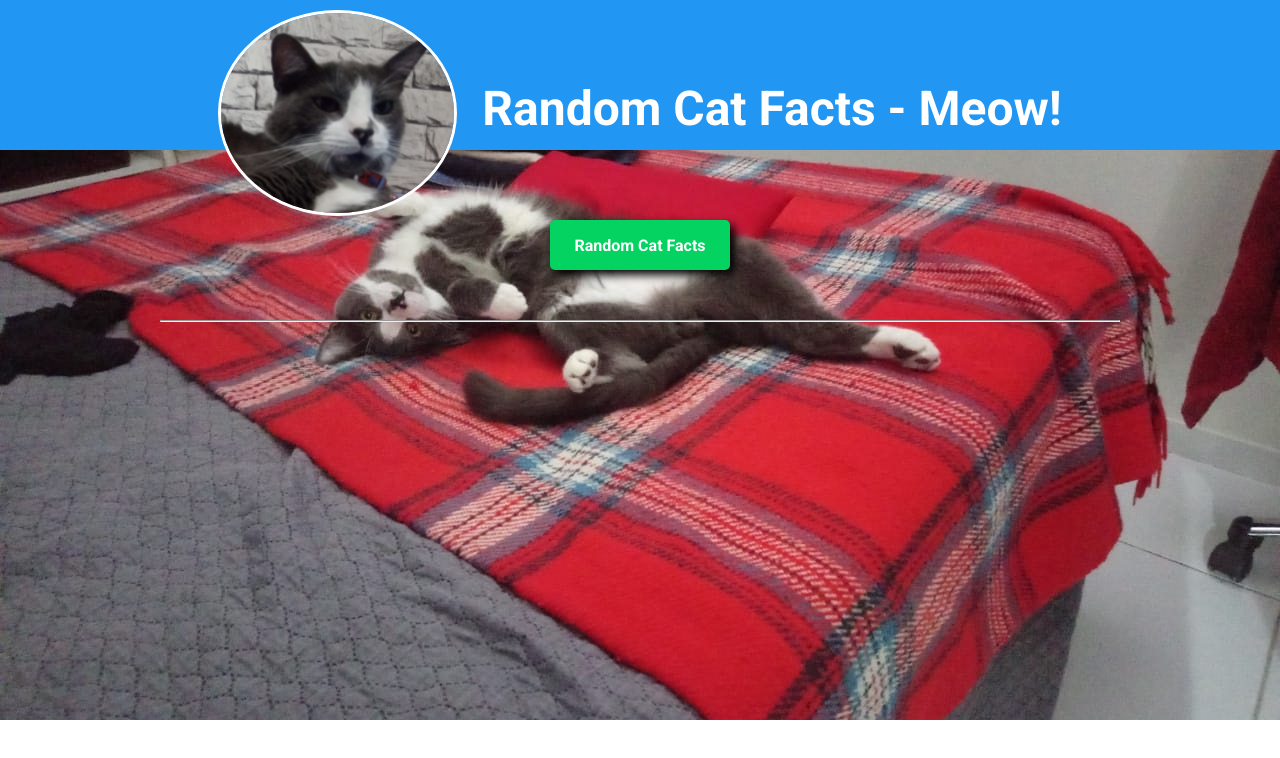
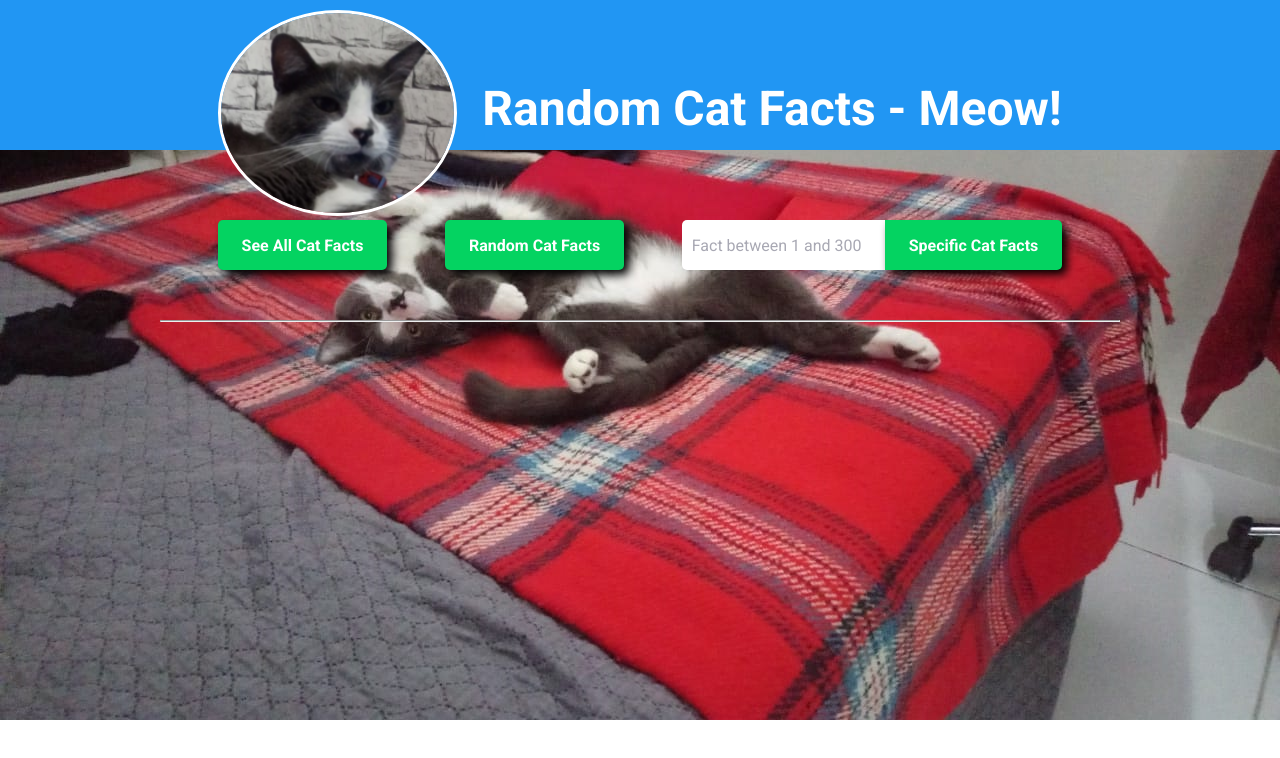
Before and after one commit to yargo11/NYT-APIs, a React (Create React App) app: page / in a window 1280 px wide. Shown: the top 758 px of the page. Built offline with nearby package versions, Linux system fonts and the light colour scheme.

Commit message:
Now with AllCatsFacts and author name

```diff
--- a/src/pages/CatFactsAll/index.tsx
+++ b/src/pages/CatFactsAll/index.tsx
@@ -1,18 +1,18 @@
 import React, { useState, useEffect } from 'react';
+import { useHistory, Link } from 'react-router-dom';
 import { api3 } from '../../services/api';
 import CatIcon from '../../assets/CatIcon.png';
 
-import { Title, Header, Body, Form, Copyright } from './styles';
+import { Title, Header, Body, Form, CatFact } from './styles';
 
 interface Fact {
   _id: string;
-  _v: string;
   text: string;
 }
 
 const CatFactsAll: React.FC = () => {
   const [cats, setCats] = useState<Fact[]>([]);
-  const allCatsId = [''];
+  const history = useHistory();
 
   useEffect(() => {
     loadCats();
@@ -21,12 +21,12 @@ const CatFactsAll: React.FC = () => {
   const loadCats = async () => {
     const response = await api3.get('/facts');
 
-    setCats(response.data.all);
+    setCats(response.data);
   };
 
-  cats.map(gatos => allCatsId.push(gatos._id));
-
-  // console.log(allCatsId);
+  function handleClick() {
+    history.push('/');
+  }
 
   return (
     <>
@@ -37,30 +37,26 @@ const CatFactsAll: React.FC = () => {
         </div>
       </Header>
       <Body>
-        {/* <Form onSubmit={handleSearchBook}> */}
         <Form>
-          <input
-            // value={searchBook}
-            // onChange={e => setSearchBook(e.target.value)}
-            placeholder="Pesquise aqui pelo livro"
-          />
-          <button type="submit">Pesquisar</button>
+          <button type="button" onClick={handleClick}>
+            Voltar
+          </button>
         </Form>
-        <Copyright>
-          <strong>
-            Using a combination of Node.js, Angular, and Tasker, this app will
-            combine APIs and Services from the web to do just one thing… send
-            cat facts.
-          </strong>
-        </Copyright>
-        {cats.map(gatos => (
-          <div key={gatos._id}>
-            <p>{gatos._id}</p>
-            <br />
-          </div>
-        ))}
-
-        {/* {greet(cats)} */}
+        <>
+          {cats
+            .map(gatos => (
+              <Link
+                key={gatos._id}
+                to={{ pathname: `/catfactswithid/?id=${gatos._id}` }}
+              >
+                <CatFact>
+                  <p>{gatos.text}</p>
+                  <br />
+                </CatFact>
+              </Link>
+            ))
+            .reverse()}
+        </>
         <hr />
       </Body>
     </>
--- a/src/pages/CatFactsAll/styles.ts
+++ b/src/pages/CatFactsAll/styles.ts
@@ -23,9 +23,19 @@ export const Header = styled.div`
 export const Body = styled.div`
   max-width: 960px;
   margin: auto;
-  background: lightgray;
+
+  div {
+    display: flex;
+    flex-direction: row;
+    flex-wrap: wrap;
+  }
+
   hr {
     margin-bottom: 20px;
+  }
+
+  a {
+    text-decoration: none;
   }
 `;
 
@@ -36,44 +46,22 @@ export const Title = styled.h1`
   align-items: center;
 `;
 
-export const Copyright = styled.div`
-  max-width: 850px;
-  margin: auto;
-  margin-top: 20px;
-  margin-bottom: 5px;
-  color: darkgray;
-
-  display: flex;
-  place-content: space-between;
-`;
-
 export const Form = styled.form`
   margin-top: 70px;
   margin-bottom: 50px;
-  max-width: 960px;
-  box-shadow: 5px 5px 10px black;
+  /* max-width: 60px; */
 
   display: flex;
-
-  input {
-    padding: 10px;
-    flex: 1;
-    height: 50px;
-    border: 0;
-    border-radius: 5px 0 0 5px;
-    color: #3a3a3a;
-
-    &::placeholder {
-      color: #a8a8b3;
-    }
-  }
+  justify-content: center;
 
   button {
     padding: 0px 24px;
     height: 50px;
     background: #04d361;
     border: 0;
-    border-radius: 0 5px 5px 0;
+    box-shadow: 5px 5px 10px black;
+    border-radius: 5px;
+    cursor: pointer;
     color: #fff;
     font-weight: bold;
     transition: background-color 0.2s;
@@ -119,3 +107,26 @@ export const Books = styled.div`
     }
   }
 `;
+
+export const CatFact = styled.div`
+  max-width: 960px;
+  display: flex;
+  justify-content: center;
+  align-items: center;
+  color: #fff;
+
+  background: #70b7f0;
+  padding: 10px;
+  margin: 10px;
+  border-radius: 10px;
+
+  transition: transform 0.2s;
+
+  p {
+    text-align: center;
+  }
+
+  &:hover {
+    transform: translateX(10px);
+  }
+`;
--- a/src/pages/CatFactsWithID/index.tsx
+++ b/src/pages/CatFactsWithID/index.tsx
@@ -9,8 +9,13 @@ interface Fact {
   _id: string;
   createdAt: string;
   updatedAt: string;
-  user: string;
   text: string;
+  user: {
+    name: {
+      first: string;
+      last: string;
+    };
+  };
 }
 
 const CatFactsWithID: React.FC = () => {
@@ -18,9 +23,16 @@ const CatFactsWithID: React.FC = () => {
     _id: '',
     createdAt: '',
     updatedAt: '',
-    user: '',
+    user: {
+      name: {
+        first: '',
+        last: '',
+      },
+    },
     text: '',
   });
+
+  const history = useHistory();
 
   useEffect(() => {
     loadCats();
@@ -37,8 +49,6 @@ const CatFactsWithID: React.FC = () => {
   };
 
   const { text, _id, createdAt, updatedAt, user } = cats;
-
-  const history = useHistory();
 
   function handleClick() {
     history.push('/');
@@ -75,8 +85,10 @@ const CatFactsWithID: React.FC = () => {
           {updatedAt}
         </p>
         <p>
-          <strong>ID User: </strong>
-          {user}
+          <strong>User Name: </strong>
+          {user.name.first}
+          {'  '}
+          {user.name.last}
         </p>
         <hr />
       </Body>
--- a/src/pages/CatFactsWithID/styles.ts
+++ b/src/pages/CatFactsWithID/styles.ts
@@ -45,17 +45,6 @@ export const Title = styled.h1`
   align-items: center;
 `;
 
-export const Copyright = styled.div`
-  max-width: 850px;
-  margin: auto;
-  margin-top: 20px;
-  margin-bottom: 5px;
-  color: darkgray;
-
-  display: flex;
-  place-content: space-between;
-`;
-
 export const Form = styled.form`
   margin-top: 70px;
   margin-bottom: 50px;
--- a/src/pages/Dashboard/index.tsx
+++ b/src/pages/Dashboard/index.tsx
@@ -1,5 +1,5 @@
 import React, { useState, FormEvent } from 'react';
-import { Link } from 'react-router-dom';
+import { Link, useHistory } from 'react-router-dom';
 import { api3 } from '../../services/api';
 import tomtom3 from '../../assets/tomtom3.png';
 
@@ -13,13 +13,16 @@ interface Fact {
 
 const Dashboard: React.FC = () => {
   const [cats, setCats] = useState<Fact[]>([]);
+  const [searchFacts, setSearchFacts] = useState();
+
+  const history = useHistory();
 
   async function addRandomCatFact(
     event: FormEvent<HTMLFormElement>,
   ): Promise<void> {
     event.preventDefault();
 
-    if (cats.length >= 2) {
+    if (cats.length >= 5) {
       cats.shift();
     }
 
@@ -39,16 +42,30 @@ const Dashboard: React.FC = () => {
         </div>
       </Header>
       <Body>
-        {/* <Form onSubmit={handleSearchBook}> */}
-        <Form onSubmit={addRandomCatFact}>
-          <button type="submit">Random Cat Facts</button>
-        </Form>
-        {/* <Copyright>
-          <strong>
-            Copyright (c) 2020 The New York Times Company. All Rights Reserved.
-          </strong>
-          <strong>Results Found: 59</strong>
-        </Copyright> */}
+        <div>
+          {/* <Form onSubmit={handleSearchBook}> */}
+          <Form>
+            <button
+              onClick={() => {
+                history.push(`/catfactsall`);
+              }}
+              type="submit"
+            >
+              See All Cat Facts
+            </button>
+          </Form>
+          <Form onSubmit={addRandomCatFact}>
+            <button type="submit">Random Cat Facts</button>
+          </Form>
+          <Form onSubmit={addRandomCatFact}>
+            <input
+              // value={searchBook}
+              // onChange={e => setSearchBook(e.target.value)}
+              placeholder="Fact between 1 and 300"
+            />
+            <button type="submit">Specific Cat Facts</button>
+          </Form>
+        </div>
         <>
           {cats
             .map(gatos => (
--- a/src/pages/Dashboard/styles.ts
+++ b/src/pages/Dashboard/styles.ts
@@ -26,6 +26,14 @@ export const Header = styled.div`
 export const Body = styled.div`
   max-width: 960px;
   margin: auto;
+
+  div {
+    display: flex;
+    flex-direction: row;
+    flex-wrap: wrap;
+
+    justify-content: space-evenly;
+  }
 
   hr {
     margin-bottom: 20px;
@@ -78,6 +86,23 @@ export const Form = styled.form`
       background: ${shade(0.2, '#04d361')};
     }
   }
+
+  input {
+    padding: 10px;
+    flex: 1;
+    height: 50px;
+    border: 0;
+    border-radius: 5px 0 0 5px;
+    color: #3a3a3a;
+
+    &::placeholder {
+      color: #a8a8b3;
+    }
+  }
+
+  input + button {
+    border-radius: 0px 5px 5px 0px;
+  }
 `;
 
 export const CatFact = styled.div`
@@ -85,13 +110,20 @@ export const CatFact = styled.div`
   display: flex;
   justify-content: center;
   align-items: center;
+  color: #fff;
 
-  background: #d3d3d3;
+  background: #70b7f0;
   padding: 10px;
   margin: 10px;
   border-radius: 10px;
 
+  transition: transform 0.2s;
+
   p {
     text-align: center;
   }
+
+  &:hover {
+    transform: translateX(10px);
+  }
 `;
```
